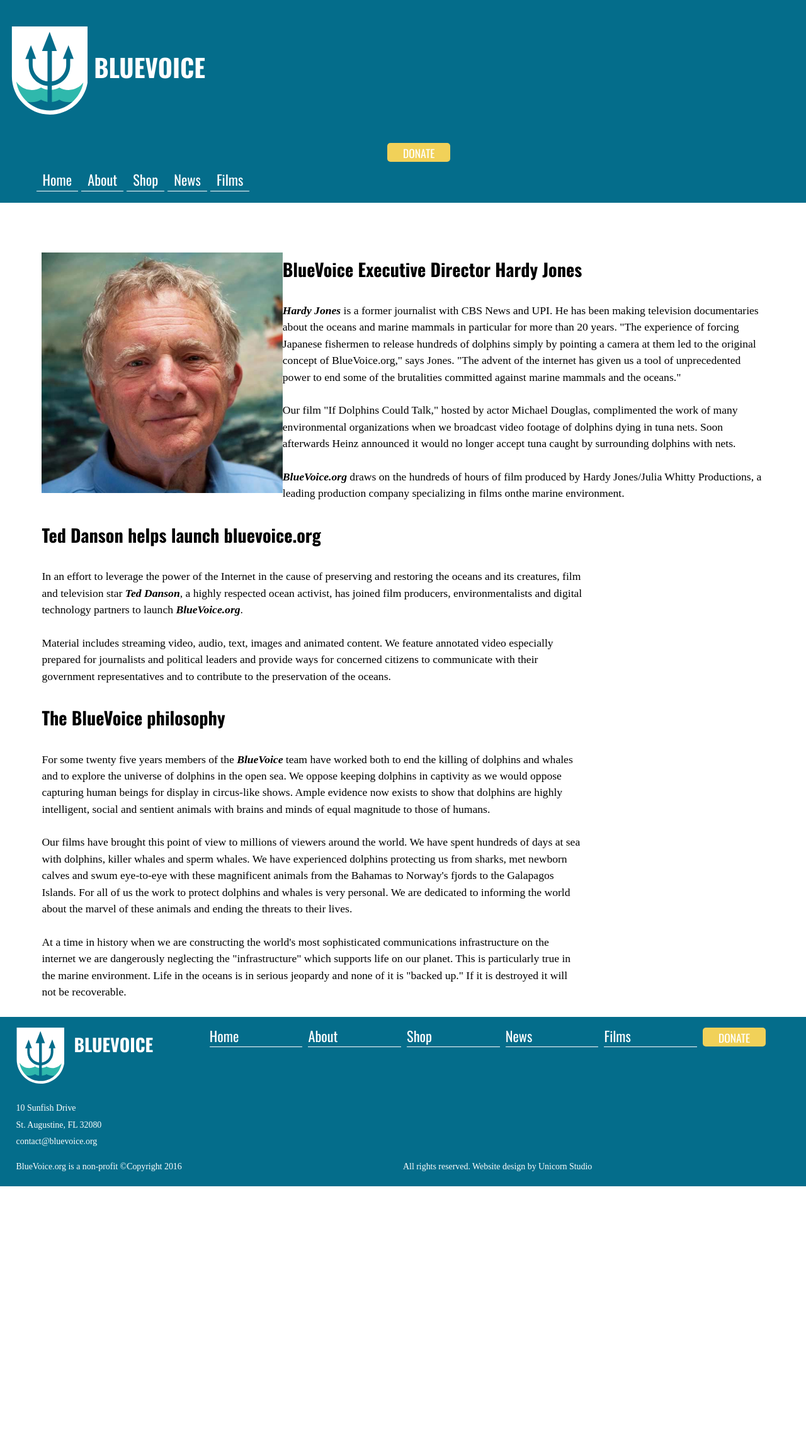
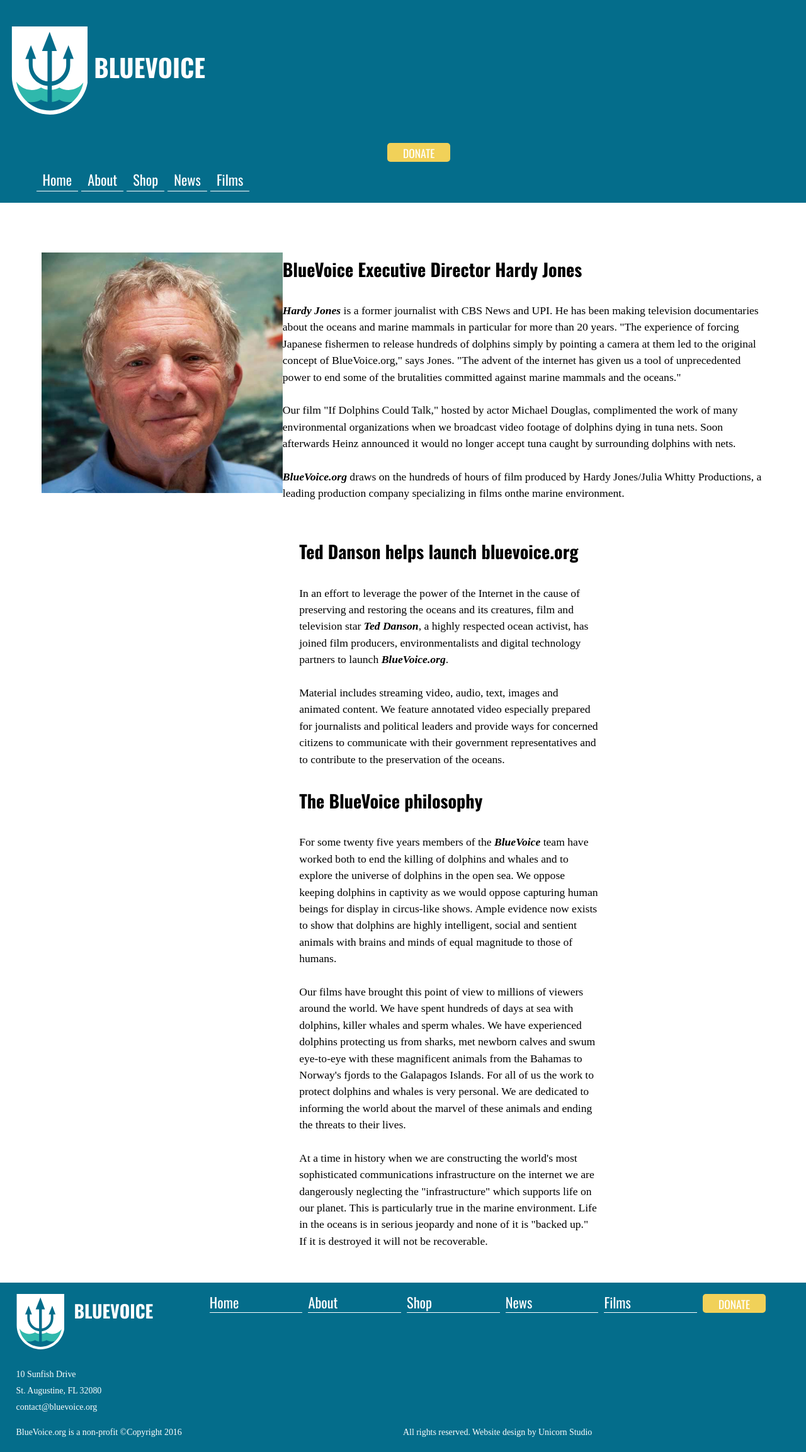
Before and after one commit to gumbey/blue-voice, a Jekyll site: the page built from about.html, in a window 1280 px wide. Shown: the whole page at 63% size. Built offline with Jekyll 4.4.1, drawn with Linux system fonts in a browser that asks for light colours; nearby versions of some CDN libraries; some web fonts are replaced; a style sheet for code colours, icons or effects is not loaded; before the commit the page ends 1884 px from its top, so only the background shows below that.

Commit message:
docs(*): move body text over
all type in about lines up with each other

```diff
--- a/about.html
+++ b/about.html
@@ -3,7 +3,7 @@
 ---
 <div class="grid">
   <div class="gutter">
-    <div class="unit unit-s-1 unit-m-1">
+    <div class="unit unit-s-1 unit-m-1 unit-l-1">
       <div class="grid">
         <div class="pad-t-3 unit unit-s-1 unit-m-1 unit-l-hidden">
           <img id="img" class="hardy object-cover" src="{{site.baseurl}}/images/founder.jpg" alt="Photo of Hardy Jones executive director of BlueVoice">
@@ -11,7 +11,7 @@
        <div id="imgsq" class="pad-t-3 unit unit-xs-hidden unit-s-hidden unit-m-hidden unit-l-1-3 unit-xl-1-3">
           <img class="hardy object-cover" src="{{site.baseurl}}/images/founder-square.jpg" alt="Photo of Hardy Jones executive director of BlueVoice">
         </div>
-        <div class="pad-t-3 left-gutter unit unit-s-1 unit-m-1 unit-l-2-3 unit-xl-2-3">
+        <div class="pad-t-3 left-gutter unit unit-s-1 unit-m-1 unit-l-2-3">
           <h2 class="h2">BlueVoice Executive Director Hardy Jones</h2>
           <p><em class="bold">Hardy Jones</em> is a former journalist with CBS News and UPI. He has been
            making television documentaries about the oceans and marine mammals in
@@ -34,9 +34,9 @@
         </div>
       </div>
     </div>
-    <div class="unit unit-s-1 unit-m-1">
+    <div class="unit unit-s-1 unit-m-1 unit-l-2-3 unit-offset-l-1-3 island">
       <div class="grid">
-        <div class="unit unit-s-1 unit-m-1 unit-l-3-4">
+        <div class="unit unit-s-1 unit-m-1 unit-l-2-3">
           <h2 class="h2">Ted Danson helps launch bluevoice.org</h2>
           <p>In an effort to leverage the power of the Internet in the cause of
           preserving and restoring the oceans and its creatures, film and television
--- a/css/style.css
+++ b/css/style.css
@@ -952,12 +952,6 @@
   height: 100%;
 }
 
-.title {
-  width: 17em;
-  margin-bottom: 0;
-  margin-top: 1em;
-}
-
 .img {
   width: 100%;
 }
```
